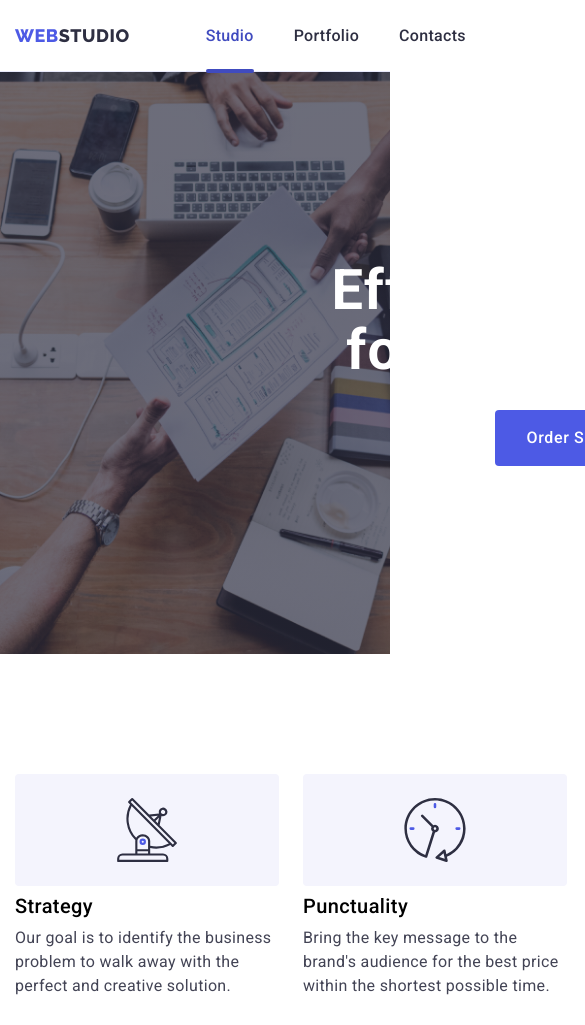
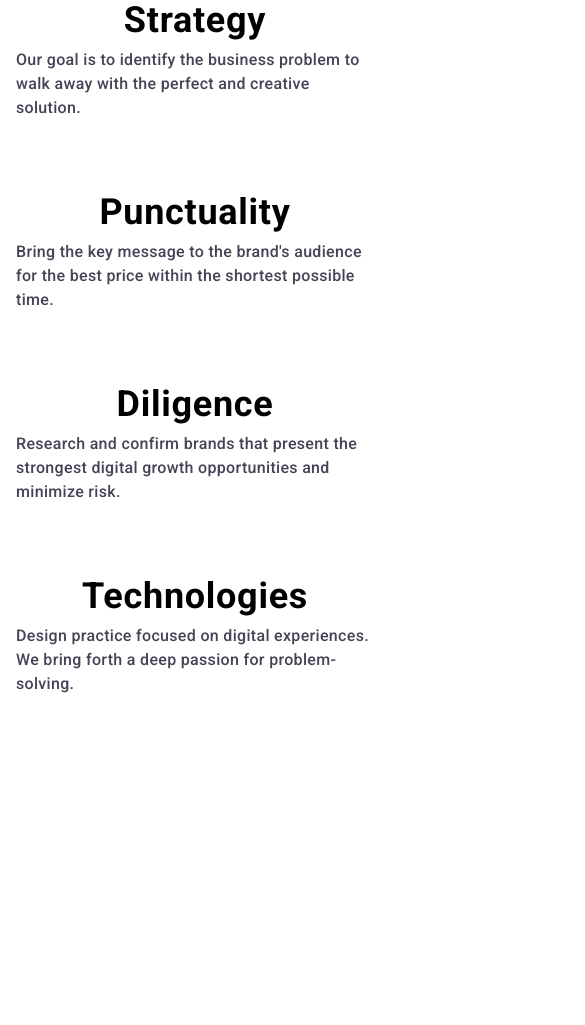
Before and after one commit to AndrewVgsoh/goit-markup-hw-06, a plain HTML site: page index.html in a window 390 px wide. Shown: the top 1025 px of the page, 585 px wide, since content can reach past the window. After the commit the page ends 844 px from the top, so only its background shows below. Drawn offline with nearby package versions, Linux system fonts and the light colour scheme.

Commit message:
hw6
mobile sect

```diff
--- /dev/null
+++ b/css/media.css
@@ -0,0 +1,21 @@
+@media screen and (min-width: 320px) {
+    .container {
+        max-width: 428px;
+    }
+    .features .feat-ul {
+        max-width: 396px;
+    }
+}
+@media screen and (min-width: 768px) {
+    .container {
+        max-width: 744px;
+    }
+    .features .feat-ul {
+        max-width: unset;
+        width: calc((100% - 24px) / 2);
+        gap: 72px 24px;
+    }
+    .features-title {
+        text-align: left;
+    }
+}
--- a/css/styles.css
+++ b/css/styles.css
@@ -165,8 +165,10 @@ main {
 
 }
 .container {
-  width: 1158px;
-  padding: 0 15px;
+  width: 100%;
+  height: auto;
+  padding-left: 16px;
+  padding-right: 16px;
   margin-left: auto;
   margin-right: auto;
 }
@@ -204,7 +206,7 @@ main {
 }
 
 .features {
-  padding: 120px 0
+  padding: 0;
 }
 .visually-hidden {
   position: absolute;
@@ -220,34 +222,38 @@ main {
 }
 .features-title {
   color: var(--title-text-color);
-  font-weight: 500;
-  font-size: 20px;
-  line-height: 24px;
-  letter-spacing: 0.02em;
-  text-align: left;
+  font-weight: 700;
+  font-size: 36px;
+  line-height: 40px;
+  letter-spacing: 0.72px;
+  text-align: center;
   margin-bottom: 8px;
 }
 .features-ul {
   display: flex;
   padding: 0;
   margin: 0;
-  gap: 24px;
+  gap: 72px;
+  flex-wrap: wrap;
 }
 .features .feat-ul {
-width: calc((100% - 72px) / 4);
+/* width: calc((100% - 72px) / 4); */
+width: 100%;
+gap: 8px;
 }
 
 
 .features-text {
   color: var(--text);
-  font-weight: 400;
+  font-weight: 500;
   font-size: 16px;
   line-height: 24px;
-  letter-spacing: 0.02em;
+  letter-spacing: 0.32px;
   text-align: left;
 }
 .feat-icons {
-  display: flex;
+  /* display: flex; */
+  display: none;
   align-items: center;
   justify-content: center;
   height: 112px;
--- a/index.html
+++ b/index.html
@@ -15,9 +15,10 @@
       href="https://cdnjs.cloudflare.com/ajax/libs/modern-normalize/1.1.0/modern-normalize.min.css"
     />
     <link rel="stylesheet" href="./css/styles.css" />
+    <link rel="stylesheet" href="./css/media.css" />
   </head>
   <body>
-    <header class="page-header">
+    <!-- <header class="page-header">
       <div class="container-header container">
         <nav class="navigation">
           <a href="./index.html" class="site-logo"><span class="logo-part">WEB</span>STUDIO</a>
@@ -38,9 +39,9 @@
           </ul>
         </address>
       </div>
-    </header>
+    </header> -->
     <main>
-      <section class="hero section">
+      <!-- <section class="hero section">
         <div class="container">
           <h1 class="hero-title">
             Effective Solutions <br />
@@ -48,7 +49,7 @@
           </h1>
           <button type="button" class="button" data-modal-open>Order Service</button>
         </div>
-      </section>
+      </section> -->
       <section class="features section">
         <div class="container">
           <h2 class="visually-hidden">Features</h2>
@@ -104,7 +105,7 @@
           </ul>
         </div>
       </section>
-      <section class="work section">
+      <!-- <section class="work section">
         <div class="container">
           <h2 class="work-title">What Are We Doing</h2>
           <ul class="works">
@@ -119,8 +120,8 @@
             </li>
           </ul>
         </div>
-      </section>
-      <section class="team section">
+      </section> -->
+      <!-- <section class="team section">
         <div class="container">
           <h2 class="team-title">Our Team</h2>
           <ul class="team-participant">
@@ -370,8 +371,8 @@
             </li>
           </ul>
         </div>
-      </section>
-      <section class="customers section">
+      </section> -->
+      <!-- <section class="customers section">
         <div class="container">
           <h2 class="cust-title">Customers</h2>
           <ul class="cust-logos">
@@ -455,9 +456,9 @@
             </li>
           </ul>
         </div>
-      </section>
+      </section> -->
     </main>
-    <footer class="footer">
+    <!-- <footer class="footer">
       <div class="footer-div container">
         <div class="footer-div-one">
           <a href="./index.html" class="site-logo"
@@ -539,7 +540,7 @@
           </form>
         </div>
       </div>
-    </footer>
+    </footer> -->
     <div class="backdrop is-hidden" data-modal>
       <div class="modal">
         <button type="button" class="modal-button" data-modal-close>
```
